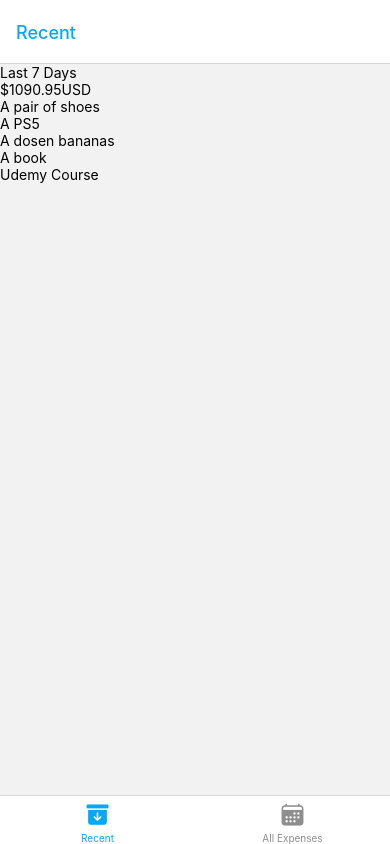
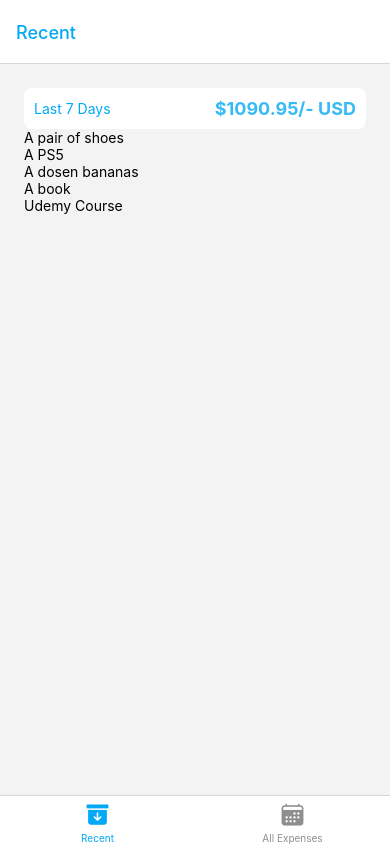
Before and after one commit to officialabdulrehman/react-vative-max-expense-tracker, a React Native app: screen / in a window 390 px wide. Built offline with nearby package versions, Linux system fonts and the light colour scheme.

Commit message:
feat: styled the ExpensesOutput and ExpensesSummary components

```diff
--- a/src/components/ExpensesOutput/ExpensesOutput.styles.ts
+++ b/src/components/ExpensesOutput/ExpensesOutput.styles.ts
@@ -1,5 +1,9 @@
 import { DynamicStyleSheet } from "../../styles/Dynamic.StyleSheet";
 
-export const styles = DynamicStyleSheet.create((props) => {
-
-})
+export const styles = DynamicStyleSheet.create((props) => ({
+  container: {
+    flex: 1,
+    padding: 24,
+    backgroundColor: props.backgroundColors.primary100
+  }
+}))
--- a/src/components/ExpensesOutput/ExpensesOutput.tsx
+++ b/src/components/ExpensesOutput/ExpensesOutput.tsx
@@ -1,6 +1,7 @@
 import { View } from "react-native";
 import { ExpensesList } from "../ExpensesList/ExpensesList";
 import { ExpensesSummary } from "../ExpensesSummary/ExpensesSummary";
+import { styles } from "./ExpensesOutput.styles";
 
 type Props = {
   expenses: unknown;
@@ -43,7 +44,7 @@ const DUMMY_EXPENSES = [
 export const ExpensesOutput = (props: Props) => {
   const { expenses, period } = props;
   return (
-    <View>
+    <View style={styles.container}>
       <ExpensesSummary period={period} expenses={DUMMY_EXPENSES} />
       <ExpensesList expenses={DUMMY_EXPENSES} />
     </View>
--- a/src/components/ExpensesSummary/ExpensesSummary.styles..ts
+++ b/src/components/ExpensesSummary/ExpensesSummary.styles..ts
@@ -1,7 +1,21 @@
 import { DynamicStyleSheet } from "../../styles/Dynamic.StyleSheet";
 
-export const styles = DynamicStyleSheet.create({
+export const styles = DynamicStyleSheet.create((props) => ({
   container: {
-
+    backgroundColor: props.backgroundColors.primary000,
+    padding: 10,
+    borderRadius: 8,
+    flexDirection: "row",
+    justifyContent: "space-between",
+    alignItems: "center"
+  },
+  period: {
+    fontSize: 14,
+    color: props.colors.primary400
+  },
+  sum: {
+    fontSize: 18,
+    fontWeight: "bold",
+    color: props.colors.primary600
   }
-})
+}))
--- a/src/components/ExpensesSummary/ExpensesSummary.tsx
+++ b/src/components/ExpensesSummary/ExpensesSummary.tsx
@@ -13,8 +13,8 @@ export const ExpensesSummary = (props: Props) => {
   }, 0);
   return (
     <View style={styles.container}>
-      <Text>{period}</Text>
-      <Text>${sum.toFixed(2)}USD</Text>
+      <Text style={styles.period}>{period}</Text>
+      <Text style={styles.sum}>${sum.toFixed(2)}/- USD</Text>
     </View>
   );
 };
--- a/src/themes/dark/dark.theme.ts
+++ b/src/themes/dark/dark.theme.ts
@@ -50,9 +50,9 @@ export const DarkTheme = (): ThemeI => {
     },
     textColors: {
       primary000: "#fff",
-      primary100: "f3f3f3",
-      primary200: "eee",
-      primary300: "e3e3e3",
+      primary100: "#f3f3f3",
+      primary200: "#eee",
+      primary300: "#e3e3e3",
       primary400: "#ccc",
       primary500: "#c3c3c3",
       primary600: "#bbb",
--- a/src/themes/light/light.theme.ts
+++ b/src/themes/light/light.theme.ts
@@ -28,9 +28,9 @@ export const LightTheme = (): ThemeI => {
     },
     backgroundColors: {
       primary000: "#fff",
-      primary100: "f3f3f3",
-      primary200: "eee",
-      primary300: "e3e3e3",
+      primary100: "#f3f3f3",
+      primary200: "#eee",
+      primary300: "#e3e3e3",
       primary400: "#ccc",
       primary500: "#c3c3c3",
       primary600: "#bbb",
```
